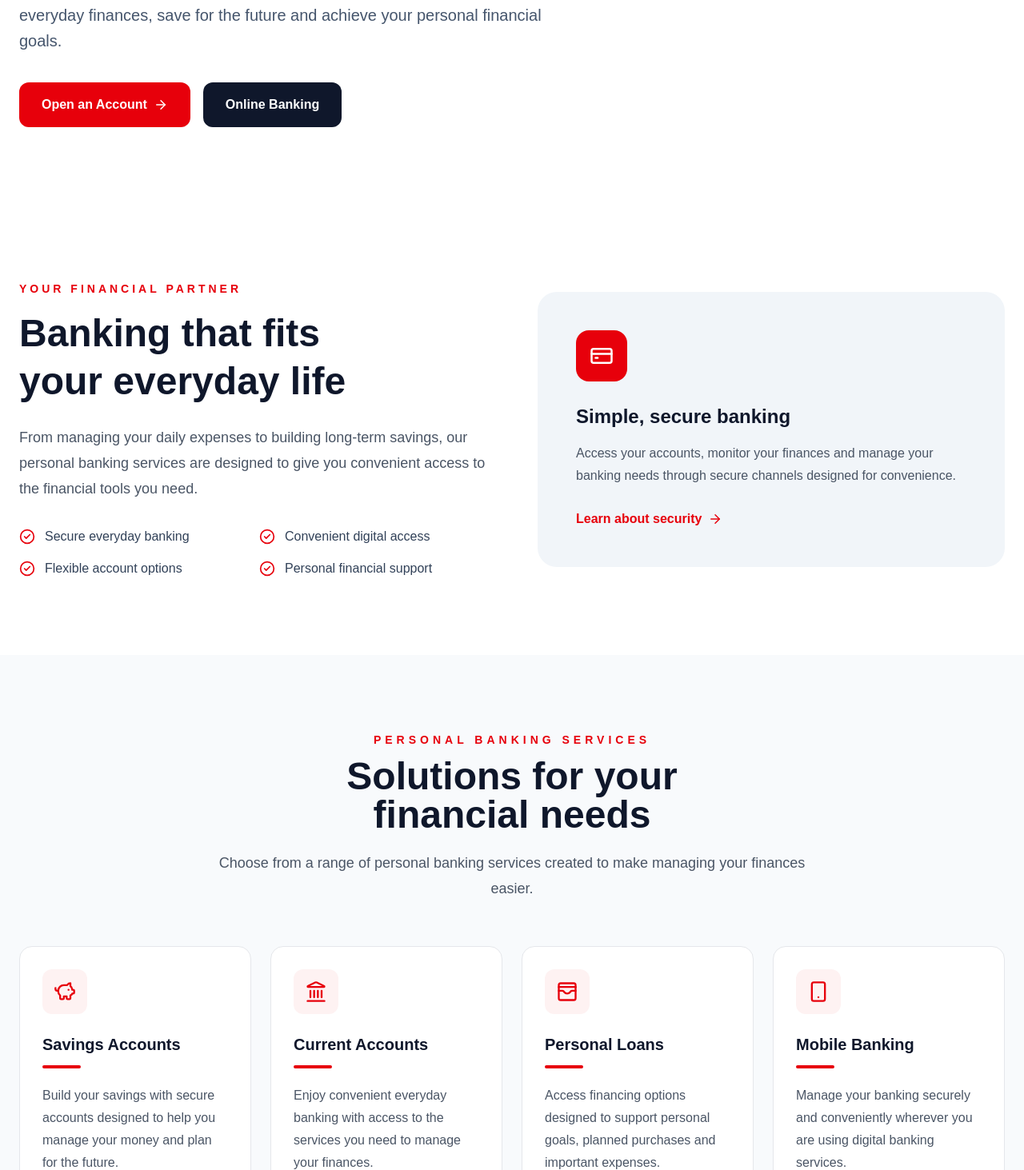
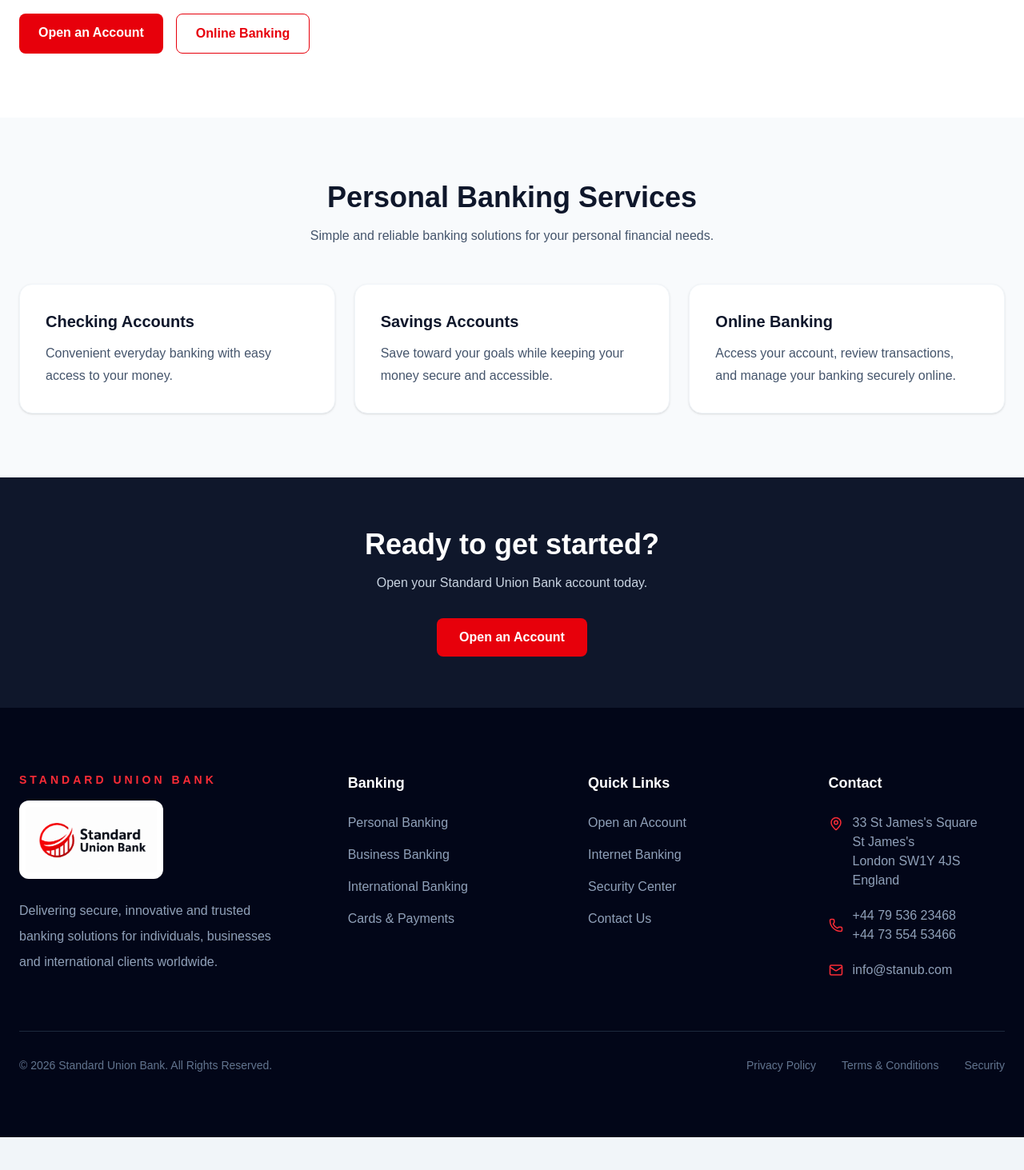
Before and after one commit to NetfacilitiesLtd/standard-union-bank, a Next.js app: page /personal-banking in a window 1280 px wide. Shown: the part 387-1850 px from the top of the page at 80% size. After the commit the page ends 1809 px from the top, so only its background shows below. Built offline with nearby package versions, Linux system fonts and the light colour scheme.

Commit message:
Update personal banking page

```diff
--- a/app/personal-banking/page.tsx
+++ b/app/personal-banking/page.tsx
@@ -1,89 +1,40 @@
 import Link from "next/link";
-import {
-  Landmark,
-  PiggyBank,
-  WalletCards,
-  Smartphone,
-  CreditCard,
-  ArrowRight,
-  CheckCircle2,
-} from "lucide-react";
 import Navbar from "@/components/Navbar";
 import Footer from "@/components/Footer";
 
-const services = [
-  {
-    title: "Savings Accounts",
-    description:
-      "Build your savings with secure accounts designed to help you manage your money and plan for the future.",
-    icon: PiggyBank,
-  },
-  {
-    title: "Current Accounts",
-    description:
-      "Enjoy convenient everyday banking with access to the services you need to manage your finances.",
-    icon: Landmark,
-  },
-  {
-    title: "Personal Loans",
-    description:
-      "Access financing options designed to support personal goals, planned purchases and important expenses.",
-    icon: WalletCards,
-  },
-  {
-    title: "Mobile Banking",
-    description:
-      "Manage your banking securely and conveniently wherever you are using digital banking services.",
-    icon: Smartphone,
-  },
-];
-
-const benefits = [
-  "Secure everyday banking",
-  "Convenient digital access",
-  "Flexible account options",
-  "Personal financial support",
-];
-
 export default function PersonalBankingPage() {
   return (
-    <main className="bg-white">
+    <main className="min-h-screen bg-slate-50">
       <Navbar />
 
       {/* Hero */}
-      <section className="relative overflow-hidden bg-white pt-36 pb-24">
-
-
-        <div className="relative max-w-7xl mx-auto px-6">
+      <section className="bg-white pt-32 pb-20">
+        <div className="max-w-7xl mx-auto px-6">
           <div className="max-w-3xl">
-            <p className="uppercase tracking-[5px] text-red-500 text-sm font-semibold">
+            <p className="text-sm font-semibold uppercase tracking-wider text-red-600">
               Personal Banking
             </p>
 
-            <h1 className="mt-5 text-5xl md:text-6xl font-bold text-slate-900 leading-tight">
-              Banking Designed
-              <br />
-              Around You
+            <h1 className="mt-4 text-4xl md:text-6xl font-bold text-slate-900">
+              Banking designed around your everyday life.
             </h1>
 
-            <p className="mt-6 text-lg md:text-xl text-slate-600 leading-8 max-w-2xl">
-              Secure and convenient banking solutions to help you manage your
-              everyday finances, save for the future and achieve your personal
-              financial goals.
+            <p className="mt-6 text-lg leading-8 text-slate-600">
+              Manage your money with secure accounts, convenient banking
+              services, and the tools you need to reach your financial goals.
             </p>
 
-            <div className="mt-9 flex flex-col sm:flex-row gap-4">
+            <div className="mt-8 flex flex-wrap gap-4">
               <Link
                 href="/apply"
-                className="inline-flex items-center justify-center gap-2 rounded-xl bg-red-600 px-7 py-4 font-semibold text-white transition hover:bg-red-700"
+                className="rounded-lg bg-red-600 px-6 py-3 font-semibold text-white transition hover:bg-red-700"
               >
                 Open an Account
-                <ArrowRight size={18} />
               </Link>
 
               <Link
                 href="/login"
-  className="inline-flex items-center justify-center gap-2 rounded-xl bg-slate-900 px-7 py-4 font-semibold text-white transition hover:bg-slate-800"
+                className="rounded-lg border border-red-600 px-6 py-3 font-semibold text-red-600 transition hover:bg-red-600 hover:text-white"
               >
                 Online Banking
               </Link>
@@ -92,143 +43,72 @@
         </div>
       </section>
 
-      {/* Introduction */}
-      <section className="py-24">
+      {/* Services */}
+      <section className="py-20">
         <div className="max-w-7xl mx-auto px-6">
-          <div className="grid lg:grid-cols-2 gap-16 items-center">
-            <div>
-              <p className="uppercase tracking-[4px] text-red-600 text-sm font-semibold">
-                Your Financial Partner
-              </p>
-
-              <h2 className="mt-4 text-4xl md:text-5xl font-bold text-slate-900 leading-tight">
-                Banking that fits
-                <br />
-                your everyday life
+          <div className="text-center max-w-2xl mx-auto">
+            <h2 className="text-3xl md:text-4xl font-bold text-slate-900">
+              Personal Banking Services
             </h2>
 
-              <p className="mt-6 text-lg text-gray-600 leading-8">
-                From managing your daily expenses to building long-term
-                savings, our personal banking services are designed to give
-                you convenient access to the financial tools you need.
+            <p className="mt-4 text-slate-600">
+              Simple and reliable banking solutions for your personal
+              financial needs.
             </p>
-
-              <div className="mt-8 grid sm:grid-cols-2 gap-4">
-                {benefits.map((benefit) => (
-                  <div
-                    key={benefit}
-                    className="flex items-center gap-3 text-slate-700"
-                  >
-                    <CheckCircle2
-                      size={20}
-                      className="text-red-600 flex-shrink-0"
-                    />
-                    <span>{benefit}</span>
-                  </div>
-                ))}
-              </div>
           </div>
 
-            <div className="rounded-3xl bg-slate-100 p-10 md:p-12">
-              <div className="w-16 h-16 rounded-2xl bg-red-600 flex items-center justify-center">
-                <CreditCard size={30} className="text-white" />
+          <div className="mt-12 grid gap-6 md:grid-cols-3">
+            <div className="rounded-2xl bg-white p-8 shadow-sm border border-slate-100">
+              <h3 className="text-xl font-semibold text-slate-900">
+                Checking Accounts
+              </h3>
+              <p className="mt-3 text-slate-600 leading-7">
+                Convenient everyday banking with easy access to your money.
+              </p>
             </div>
 
-              <h3 className="mt-7 text-2xl font-bold text-slate-900">
-                Simple, secure banking
+            <div className="rounded-2xl bg-white p-8 shadow-sm border border-slate-100">
+              <h3 className="text-xl font-semibold text-slate-900">
+                Savings Accounts
               </h3>
+              <p className="mt-3 text-slate-600 leading-7">
+                Save toward your goals while keeping your money secure and
+                accessible.
+              </p>
+            </div>
 
-              <p className="mt-4 text-gray-600 leading-7">
-                Access your accounts, monitor your finances and manage your
-                banking needs through secure channels designed for
-                convenience.
+            <div className="rounded-2xl bg-white p-8 shadow-sm border border-slate-100">
+              <h3 className="text-xl font-semibold text-slate-900">
+                Online Banking
+              </h3>
+              <p className="mt-3 text-slate-600 leading-7">
+                Access your account, review transactions, and manage your
+                banking securely online.
               </p>
-
-              <Link
-                href="/security"
-                className="inline-flex items-center gap-2 mt-7 font-semibold text-red-600 hover:gap-3 transition-all"
-              >
-                Learn about security
-                <ArrowRight size={18} />
-              </Link>
             </div>
           </div>
         </div>
       </section>
 
-      {/* Services */}
-      <section className="bg-slate-50 py-24">
-        <div className="max-w-7xl mx-auto px-6">
-          <div className="text-center max-w-3xl mx-auto">
-            <p className="uppercase tracking-[5px] text-red-600 text-sm font-semibold">
-              Personal Banking Services
-            </p>
-
-            <h2 className="mt-3 text-4xl md:text-5xl font-bold text-slate-900">
-              Solutions for your
-              <br />
-              financial needs
-            </h2>
-
-            <p className="mt-5 text-lg text-gray-600 leading-8">
-              Choose from a range of personal banking services created to make
-              managing your finances easier.
-            </p>
-          </div>
-
-          <div className="grid grid-cols-1 md:grid-cols-2 lg:grid-cols-4 gap-6 mt-14">
-            {services.map((service) => {
-              const Icon = service.icon;
-
-              return (
-                <div
-                  key={service.title}
-                  className="bg-white border border-gray-200 rounded-2xl p-7 hover:-translate-y-1 hover:border-red-600 hover:shadow-xl transition-all duration-300"
-                >
-                  <div className="w-14 h-14 rounded-xl bg-red-50 flex items-center justify-center">
-                    <Icon size={28} className="text-red-600" />
-                  </div>
-
-                  <h3 className="mt-6 text-xl font-bold text-slate-900">
-                    {service.title}
-                  </h3>
-
-                  <div className="w-12 h-1 bg-red-600 rounded-full mt-3" />
-
-                  <p className="mt-5 text-gray-600 leading-7">
-                    {service.description}
-                  </p>
-                </div>
-              );
-            })}
-          </div>
-        </div>
-      </section>
-
       {/* CTA */}
-      <section className="py-24">
-        <div className="max-w-5xl mx-auto px-6">
-          <div className="rounded-3xl bg-red-600 px-8 py-14 md:px-14 text-center">
+      <section className="bg-slate-900 py-16">
+        <div className="max-w-4xl mx-auto px-6 text-center">
           <h2 className="text-3xl md:text-4xl font-bold text-white">
             Ready to get started?
           </h2>
 
-            <p className="mt-4 text-red-100 text-lg leading-7 max-w-2xl mx-auto">
-              Open a personal account and experience convenient banking
-              designed around your needs.
+          <p className="mt-4 text-slate-300">
+            Open your Standard Union Bank account today.
           </p>
 
           <Link
             href="/apply"
-              className="inline-flex items-center gap-2 mt-8 rounded-xl bg-white px-7 py-4 font-semibold text-red-600 transition hover:bg-slate-100"
+            className="inline-block mt-8 rounded-lg bg-red-600 px-7 py-3 font-semibold text-white transition hover:bg-red-700"
           >
             Open an Account
-              <ArrowRight size={18} />
           </Link>
         </div>
-        </div>
       </section>
-
           <Footer />
     </main>
   );
```
Lines whose indentation alone changed are shown as unchanged.
